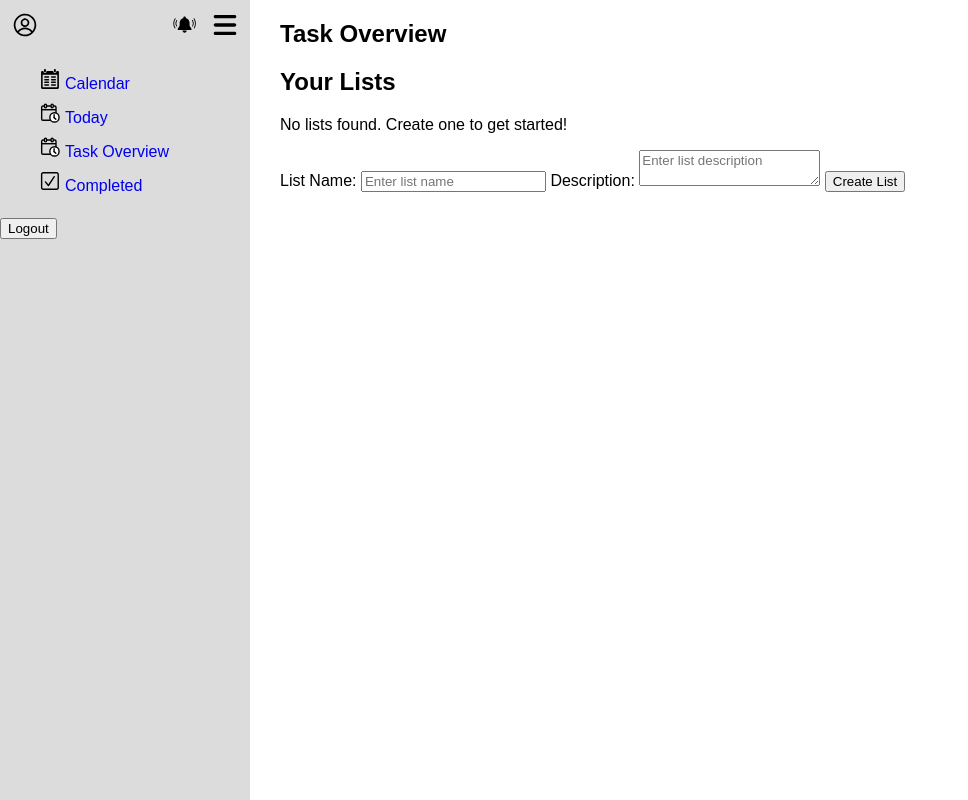
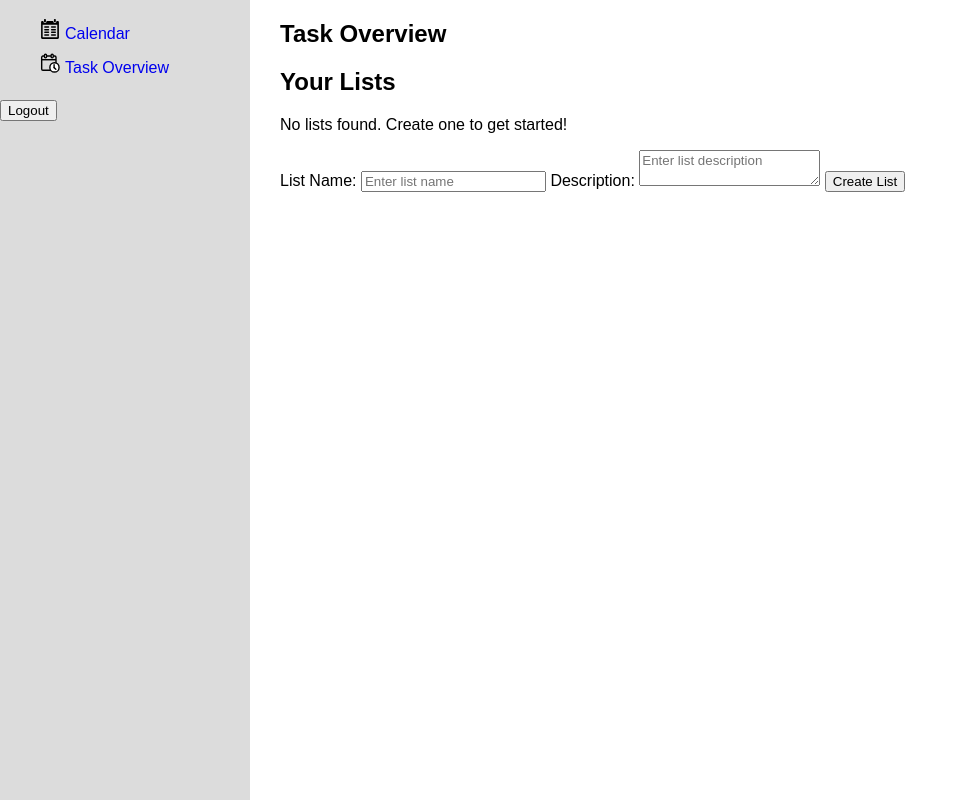
Before and after one commit to isstylertho/CSC450_TaskManagementSystem, a Flask app: page /overview.html in a window 1280 px wide. Shown: the whole page, without its empty margins (0-968 px from the left). Run offline with Flask 2, Linux system fonts and the light colour scheme; a user stored in the database is signed in; data comes from the database, SQL or seed files in the repository; data that the repository does not hold is empty.

Commit message:
something i dont rmemeber

```diff
--- a/static/user-interface.css
+++ b/static/user-interface.css
@@ -31,14 +31,14 @@ body {
     height: 100vh;
 }
 
-.left-side-header {
+/* .left-side-header {
     display: grid;
     grid-template-columns: 160px repeat(2, 40px);
     grid-template-rows: 1fr;
     margin: 10px;
     height: 30px;
     padding-bottom: 10px;
-}
+} */
 
 .right-side-main-content {
     width: 100%;
--- a/templates/overview.html
+++ b/templates/overview.html
@@ -8,17 +8,17 @@
 </head>
 <body>
     <section class="left-side-navigation">
-        <header class="left-side-header">
+        <!-- <header class="left-side-header">
             <a href="UserProfile"><img src="{{ url_for('static', filename='images/UserProfile.svg') }}" alt="UserProfile" style="width:30px;height:30px;"></a>
             <a href="Notifications"><img src="{{ url_for('static', filename='images/Notifications.svg') }}" alt="Notifications" style="width:30px;height:30px;"></a>
             <a href="Settings"><img src="{{ url_for('static', filename='images/Settings.svg') }}" alt="Settings" style="width:30px;height:30px;"></a>
-        </header>
+        </header> -->
         <nav>
             <ul>
                 <li><a href="calendar-view.html"><img src="{{ url_for('static', filename='images/CalendarIcon.svg') }}" alt="UserProfile" style="width:20px;height:20px;">Calendar</a></li>
-                <li><a href="today.html"><img src="{{ url_for('static', filename='images/Today.svg') }}" alt="UserProfile" style="width:20px;height:20px;">Today</a></li>
+                <!-- <li><a href="today.html"><img src="{{ url_for('static', filename='images/Today.svg') }}" alt="UserProfile" style="width:20px;height:20px;">Today</a></li> -->
                 <li><a href="overview.html"><img src="{{ url_for('static', filename='images/Today.svg') }}" alt="UserProfile" style="width:20px;height:20px;">Task Overview</a></li>
-                <li><a href="completed-tasks.html"><img src="{{ url_for('static', filename='images/Completed.svg') }}" alt="UserProfile" style="width:20px;height:20px;">Completed</a></li>
+                <!-- <li><a href="completed-tasks.html"><img src="{{ url_for('static', filename='images/Completed.svg') }}" alt="UserProfile" style="width:20px;height:20px;">Completed</a></li> -->
             </ul>
             <!-- Logout Button -->
             <form action="{{ url_for('logout') }}" method="POST">
@@ -43,6 +43,7 @@
                                 <form method="POST" action="{{ url_for('delete_list', ListID=list.ListID) }}" style="display:inline;">
                                     <input type="hidden" name="_method" value="DELETE">
                                     <button type="submit">Delete List</button>
+                                    <button type="submit">Mark Complete</button>
                                 </form>
                             </li>
                             <!-- Display tasks for each list -->
```
Also changed, not shown: templates/calendar-view.html (+4 -4 lines), templates/user-interface.html (+4 -4 lines).
